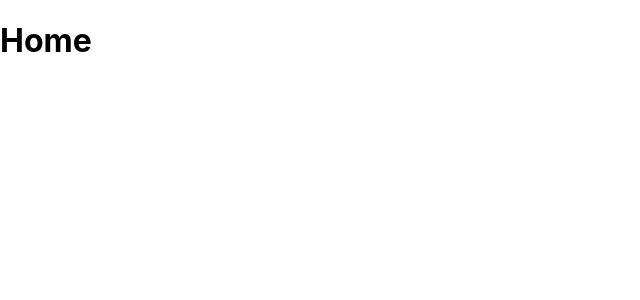
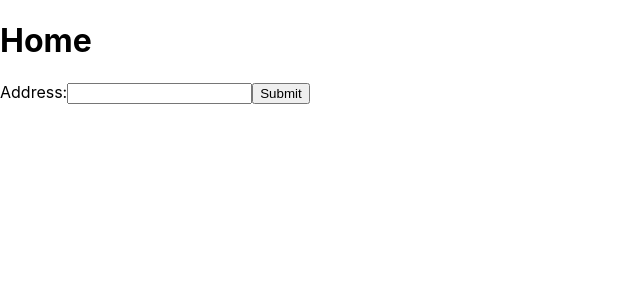
Before and after one commit to bkwyan/CoinTrackerProject, a React (Create React App) app in the folder cointrackerproject/: page / in a window 1280 px wide. Shown: the top 300 px of the page, without its empty margins (0-640 px from the left). Built offline with nearby package versions, Linux system fonts and the light colour scheme.

Commit message:
Added text input for user to add an address and also displays the balance for all the added addresses

```diff
--- a/cointrackerproject/package.json
+++ b/cointrackerproject/package.json
@@ -6,6 +6,7 @@
     "@testing-library/jest-dom": "^5.16.4",
     "@testing-library/react": "^13.2.0",
     "@testing-library/user-event": "^13.5.0",
+    "axios": "^0.27.2",
     "react": "^18.1.0",
     "react-dom": "^18.1.0",
     "react-router-dom": "^6.3.0",
--- a/cointrackerproject/src/pages/Home.js
+++ b/cointrackerproject/src/pages/Home.js
@@ -1,9 +1,88 @@
-import React from 'react';
+import React, {useEffect, useState} from 'react';
+import axios from 'axios';
+
+/*
+Requirements
+Add/Remove bitcoin addresses
+Synchronize bitcoin wallet transactions for the address
+Retrieve the current balances and transactions for each bitcoin address
+
+HomePage
+1. Add address
+2. Show Current balance for addresses added
+3. Delete address
+
+Sample Address
+3E8ociqZa9mZUSwGdSmAEMAoAxBK3FNDcd
+12xQ9k5ousS8MqNsMBqHKtjAtCuKezm2Ju
+bc1qm34lsc65zpw79lxes69zkqmk6ee3ewf0j77s3h
+bc1q0sg9rdst255gtldsmcf8rk0764avqy2h2ksqs5
+
+Query single address
+https://api.blockchair.com/bitcoin/dashboards/address/{:address}
+
+Query multiple address
+https://api.blockchair.com/bitcoin/dashboards/addresses/{:address}₀,...,{:address}
+
+Address balance mass check ** Extremely fast and cheap
+* Returns confirmed balances only. If address hasn't been seen on the blockchain or has a zero balance,
+its not shown among the results *
+https://api.blockchair.com/bitcoin/addresses/balances?addresses={:comma_separated_list}
+
+
+Transactions
+1. Page through transactions and see how much BTC was transfered
+to/from the address in question
+*/
+
 
 const Home = () => {
+
+    const [addressBalances, setAddressBalance] = useState({});
+    const [addressInput, setAddressInput] = useState("");
+
+    const getBalance = (address) => {
+        const data = axios({
+            method: 'get',
+            url:`https://api.blockchair.com/bitcoin/addresses/balances?addresses=${address}`
+        })
+        .then(response => response.data.data);
+        return data
+    }
+
+    /*
+    Adds an address to our database or in this case to the addressList
+    Checks the address with Blockchair's address balance mass check endpoint
+    */
+    const addAddress = async (evt) => {
+        evt.preventDefault();
+        const balances = await getBalance(addressInput)
+        console.log(balances)
+        if(balances.length != 0){
+            setAddressBalance({...addressBalances, [addressInput]: balances[addressInput]})
+            console.log(addressBalances);
+        } else{
+            console.log('No balances')
+        }
+    }
+
+    const addressList = Object.keys(addressBalances).map(key => (
+        <li
+        key={key}
+        ><strong>{key}</strong>: {addressBalances[key]}</li>
+    ));
+
     return (
         <div>
             <h1>Home</h1>
+                <form onSubmit={addAddress}>
+                    <label>
+                        Address:
+                        <input type='text' value={addressInput} onChange={e => setAddressInput(e.target.value)}/>
+                    </label>
+                    <input type="submit" value="Submit"/>
+                </form>
+                <ul>{addressList}</ul>
         </div>
     );
 }
```
Also changed, not shown: 1 other file (tests, documents, lock files or other folders).
